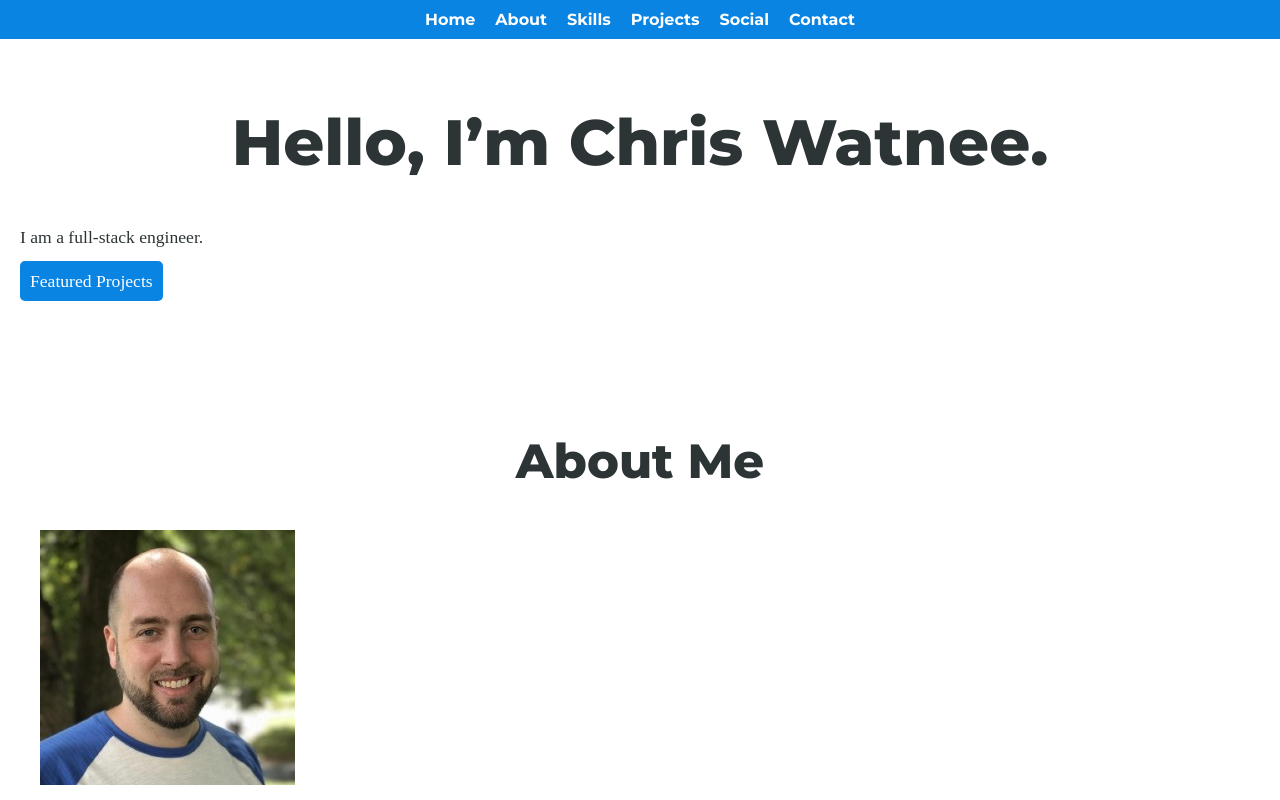
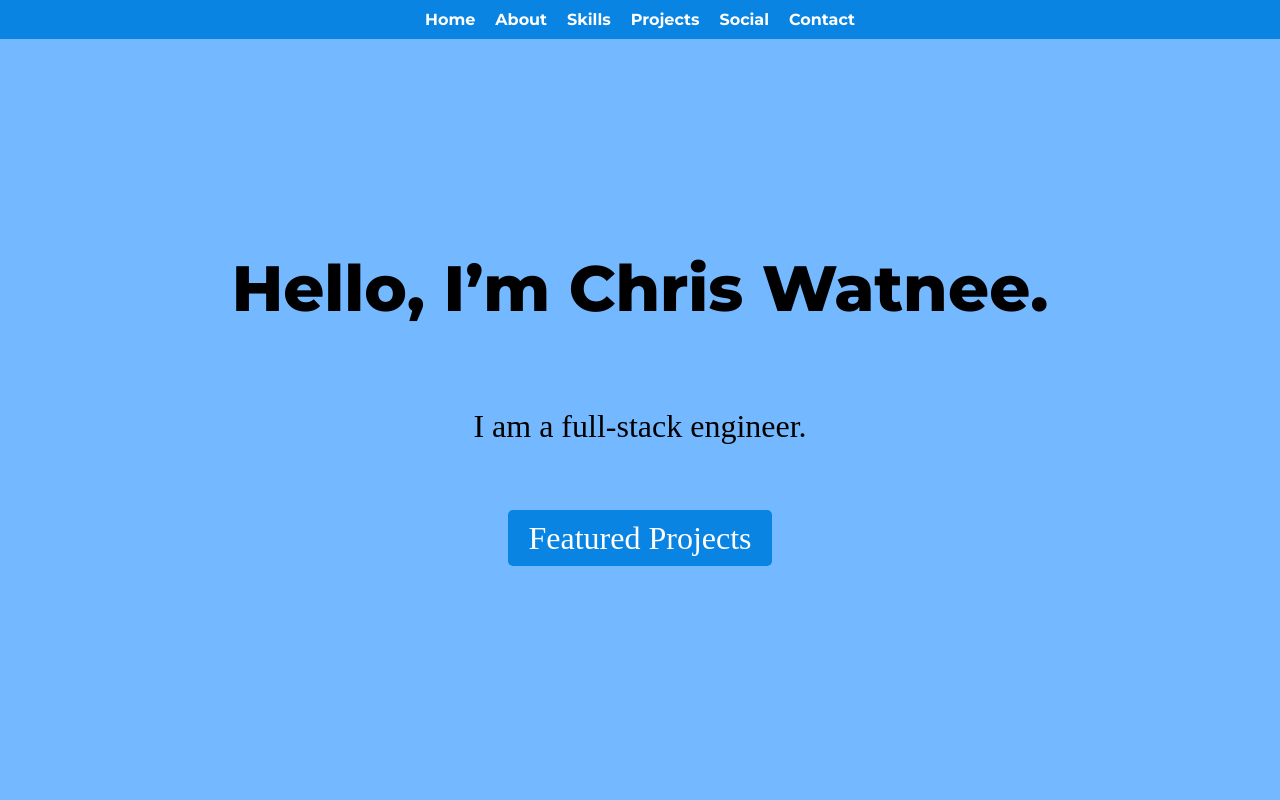
Before and after one commit to chriswatnee/chriswatnee.github.io, a plain HTML site: page index.html in a window 1280 px wide. Shown: the top 800 px of the page. Drawn offline with Linux system fonts and the light colour scheme; a web font is replaced by a local one.

Commit message:
Add jumbotron section

```diff
--- a/css/style.css
+++ b/css/style.css
@@ -103,3 +103,25 @@ section {
 .btn:hover {
   background-color: #2d3436;
 }
+
+.jumbotron-section {
+  display: flex;
+  flex-direction: column;
+  justify-content: center;
+  height: 100vh;
+  color: #000;
+  background-color: #74b9ff;
+}
+
+.jumbotron-section .name {
+  white-space: nowrap;
+}
+
+.jumbotron-section p {
+  font-size: 2rem;
+  text-align: center;
+}
+
+.jumbotron-section .btn {
+  padding: 10px 20px;
+}
```
